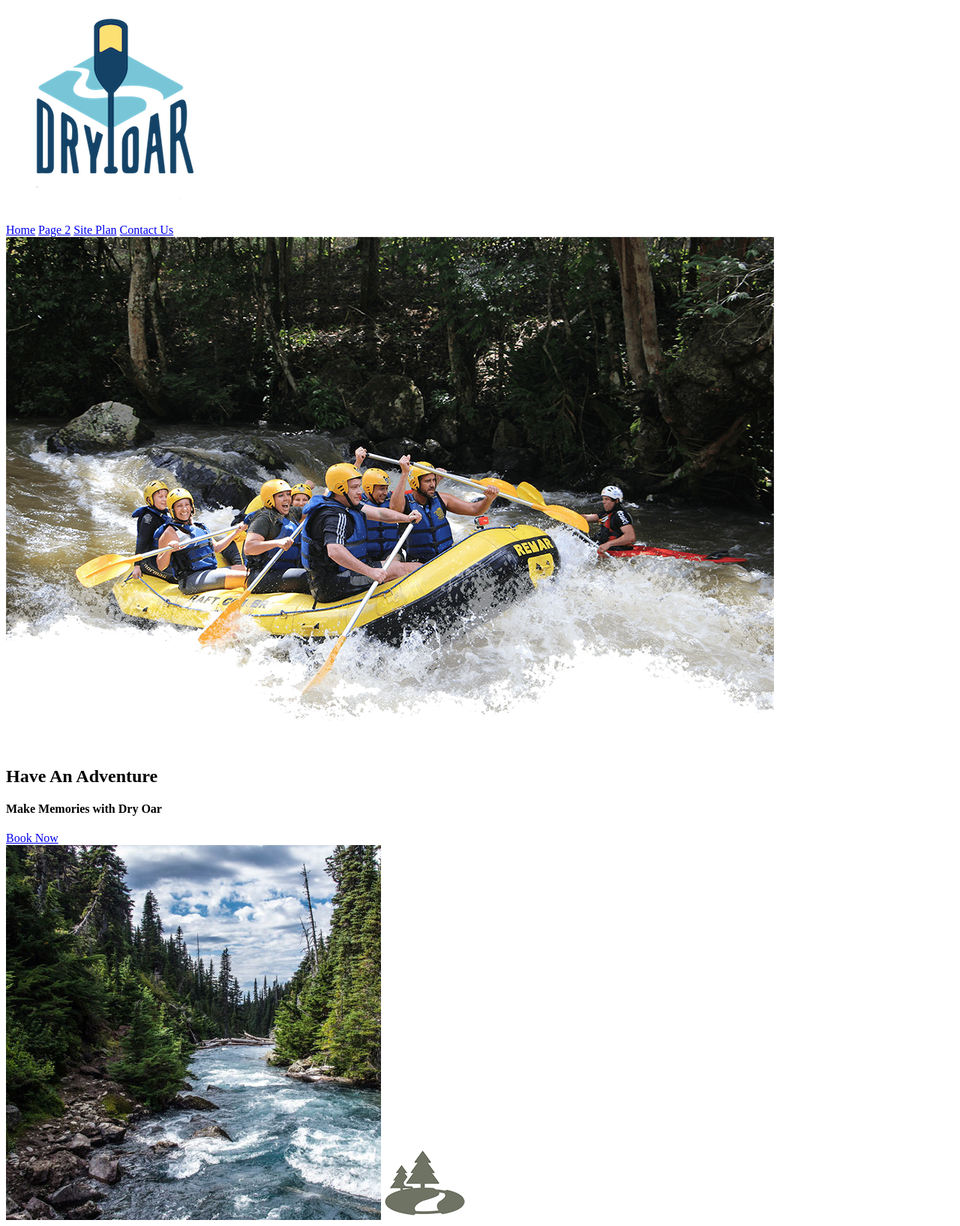
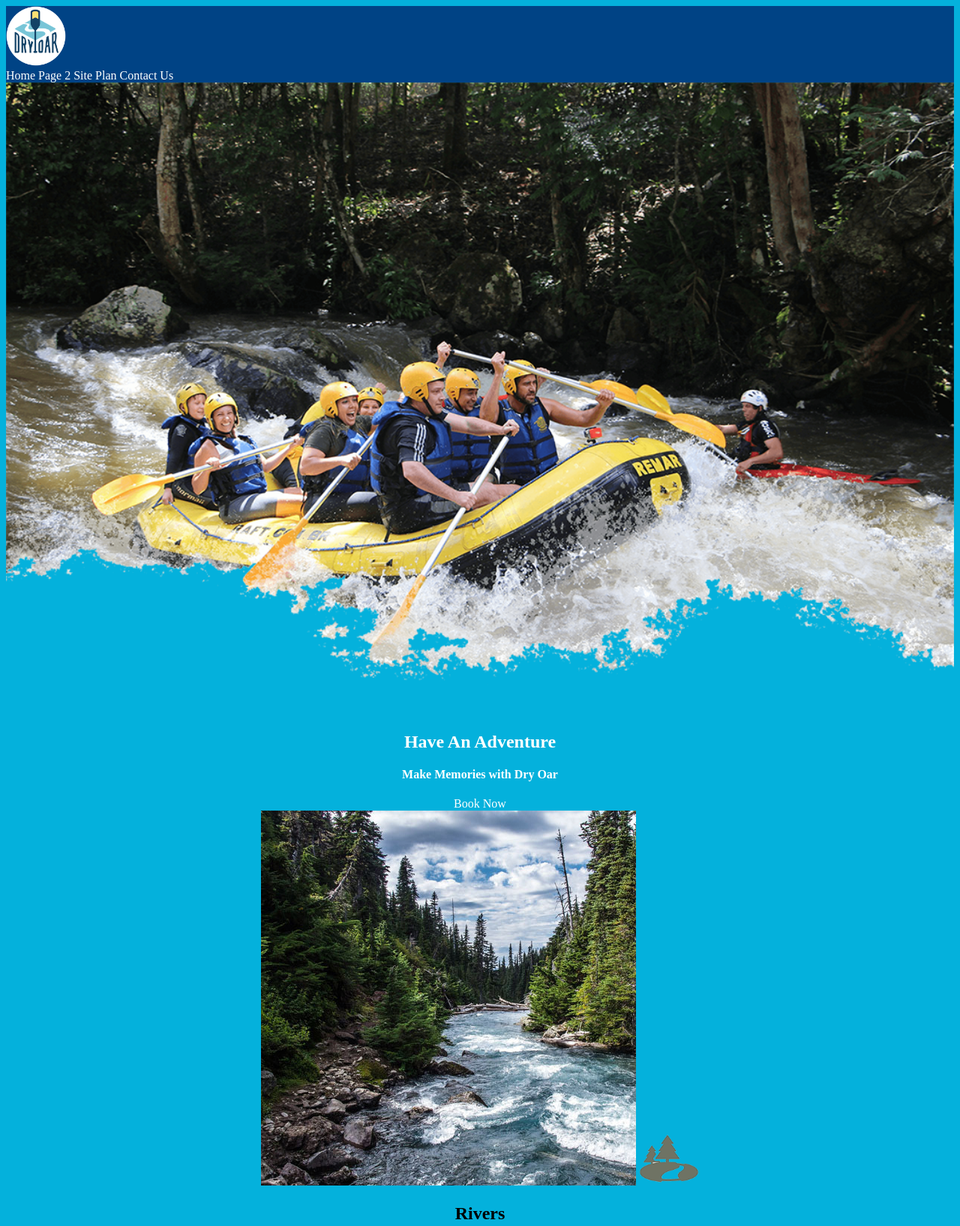
Before and after one commit to Nagolith/WDD-130-Jonathan-Hald, a plain HTML site: page wwr/index.html in a window 1280 px wide. Shown: the top 1635 px of the page at 75% size. Drawn offline with Linux system fonts and the light colour scheme.

Commit message:
added CSS

```diff
--- a/wwr/index.html
+++ b/wwr/index.html
@@ -4,10 +4,12 @@
 <head>
     <meta charset="UTF-8">
     <meta name="viewport" content="width=device-width, initial-scale=1.0">
+    <link rel="stylesheet" href="styles/style.css">
     <title>Whitewater Rafting Vacations | Dry Oar Boating | Home</title>
 </head>
 
 <body>
+    <div id="content">
         <header>
             <a id="logo_link" href="index.html">
                 <img class="logo" src="images/logo.png" alt="Dry Oar Logo">
@@ -50,6 +52,7 @@
                 <img class="icon" src="images/oars.png" alt="oars icon">
                 <h2>Rapids</h2>
             </section>
+            <div id="background"></div>
             <img class="mountains" src="images/mountains.jpg" alt="Misty Mountains">
             <section class="msg">
                 <h2>More Than Just The Thrill</h2>
@@ -67,18 +70,20 @@
             <p><a href="site-plan-rafting.html">Site Plan</a></p>
             <p><a href="contactus.html">Contact Us</a></p>
             <div class="social">
-            <a href="https://facebook.com">
+                <a href="https://facebook.com" target="_blank">
                     <img src="images/facebook.png" alt="fb icon">
                 </a>
                 <!--This might need to be changed since it was rebranded to "X" by Elon Musk recently-->
-            <a href="https://twitter.com">
+                <a href="https://twitter.com" target="_blank">
                     <img src="images/twitter.png" alt="twitter icon">
                 </a>
-            <a href="https://instagram.com">
+                <a href="https://instagram.com" target="_blank">
                     <img src="images/instagram.png" alt="instagram icon">
                 </a>
             </div>
         </footer>
+    </div>
+
 </body>
 
 </html>
--- /dev/null
+++ b/wwr/styles/style.css
@@ -0,0 +1,130 @@
+@import url('https://fonts.googleapis.com/css2?family=Quicksand:wght@600&display=swap');
+
+:root {
+  /* values below for colors from your palette */
+  --primary-color: #04B1DC;
+  --secondary-color: #004385;
+  --accent1-color: #087CA7;
+  --accent2-color: #008F8A;
+
+  /* values below for font(s) */
+  --heading-font: Quicksand;
+  --paragraph-font: 'Quicksand', sans-serif;
+
+  /* values for colors for fonts */
+  --headline-color-on-white: black;  /* headlines on a white background */
+  --headline-color-on-color: white; /* headlines on a colored background */
+  --paragraph-color-on-white: black; /* paragraph text on a white background */
+  --paragraph-color-on-color: white; /* paragraph text on a colored background */
+  --paragraph-background-color: var(--accent1-color);
+  --nav-link-color: white;
+  --nav-background-color: var(--secondary-color);
+  --nav-hover-link-color: white;
+  --nav-hover-background-color: var(--accent2-color);
+}
+
+.icon {
+    width: 80px;
+}
+
+.logo {
+    width: 80px;
+}
+
+#content {
+    max-width: 1600px;
+    margin: 0 auto;
+}
+
+nav a {
+    color: var(--nav-link-color);
+    text-align: center;
+    text-decoration: none;
+}
+
+nav a:hover {
+    color: var(--nav-hover-link-color);
+    background-color: var(--nav-hover-background-color);
+}
+
+.home-title {
+    color: var(--headline-color-on-color);
+}
+
+h4 {
+    color: var(--headline-color-on-color);
+}
+
+#hero-msg h1, #hero-msg h4 {
+    text-align: center;
+}
+
+.button-box {
+    text-align: center;
+}
+
+main section {
+    text-align: center;
+}
+
+#background {
+    height: 725px;
+    background-color: var(--paragraph-background-color);
+}
+
+body {
+    background-color: #04B1DC;
+}
+
+header {
+    background-color: var(--secondary-color);
+}
+
+.book, .join {
+    background-color: #04B1DC;
+    color: var(--nav-link-color);
+    text-decoration: none;
+}
+
+.book:hover, .join:hover {
+    background-color: var(--nav-hover-background-color);
+    color: var(--nav-hover-link-color);
+}
+
+.msg {
+    background-color: #04B1DC;
+}
+
+.msg h2 {
+    color: var(--headline-color-on-color);
+}
+
+.msg p {
+    color: var(--paragraph-color-on-color);
+}
+
+footer {
+    background-color: var(--secondary-color);
+    color: var(--headline-color-on-color);
+}
+
+footer p {
+    font-size: 1.2em;
+}
+
+footer p a:hover {
+    text-decoration: underline;
+}
+
+footer a {
+    color: var(--headline-color-on-color);
+    text-decoration: none;
+}
+
+footer a:hover {
+    color: var(--nav-link-color);
+}
+
+#hero-img {
+    width: 100%;
+}
```
Also changed, not shown: 1 other file. Lines whose indentation alone changed are shown as unchanged.
